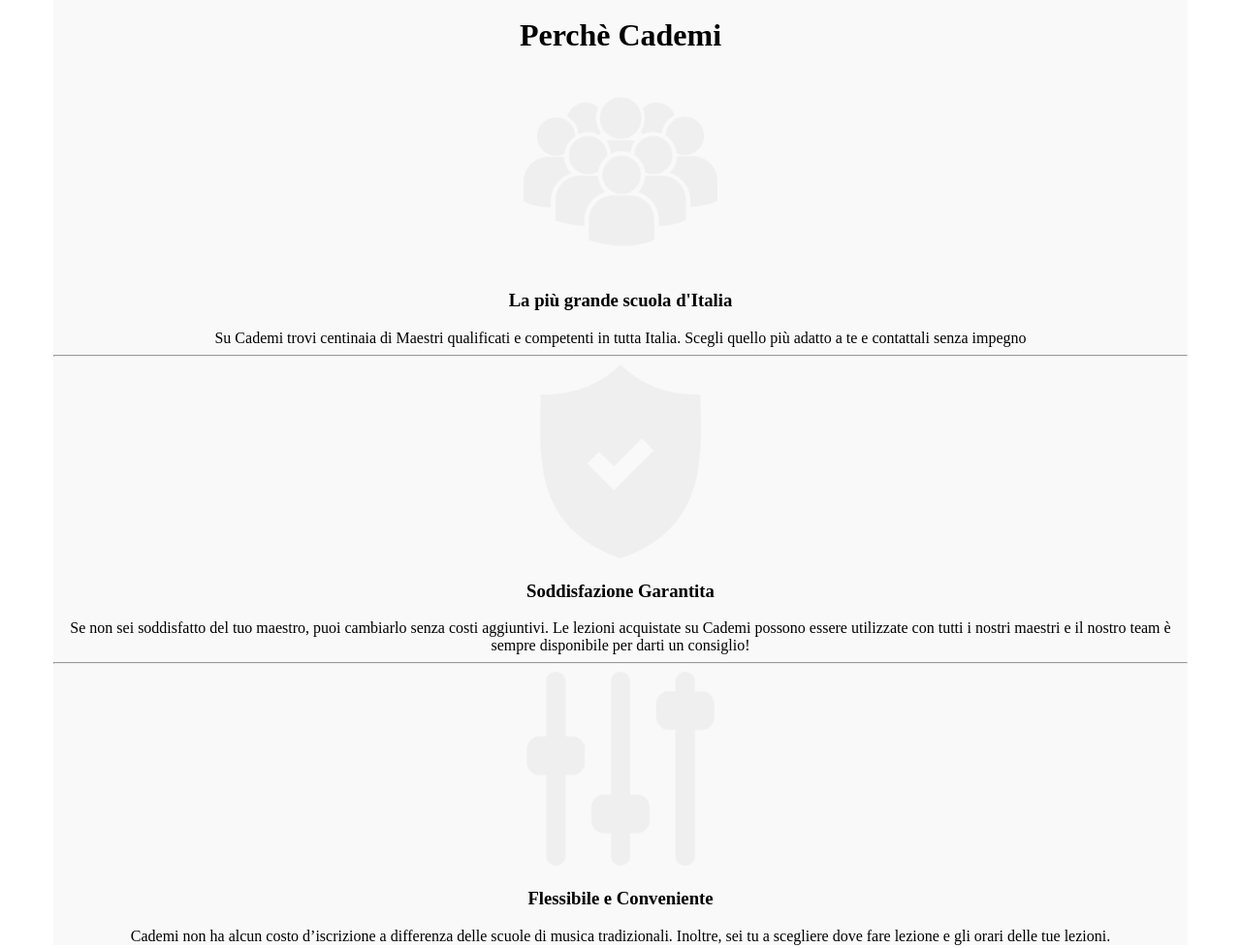
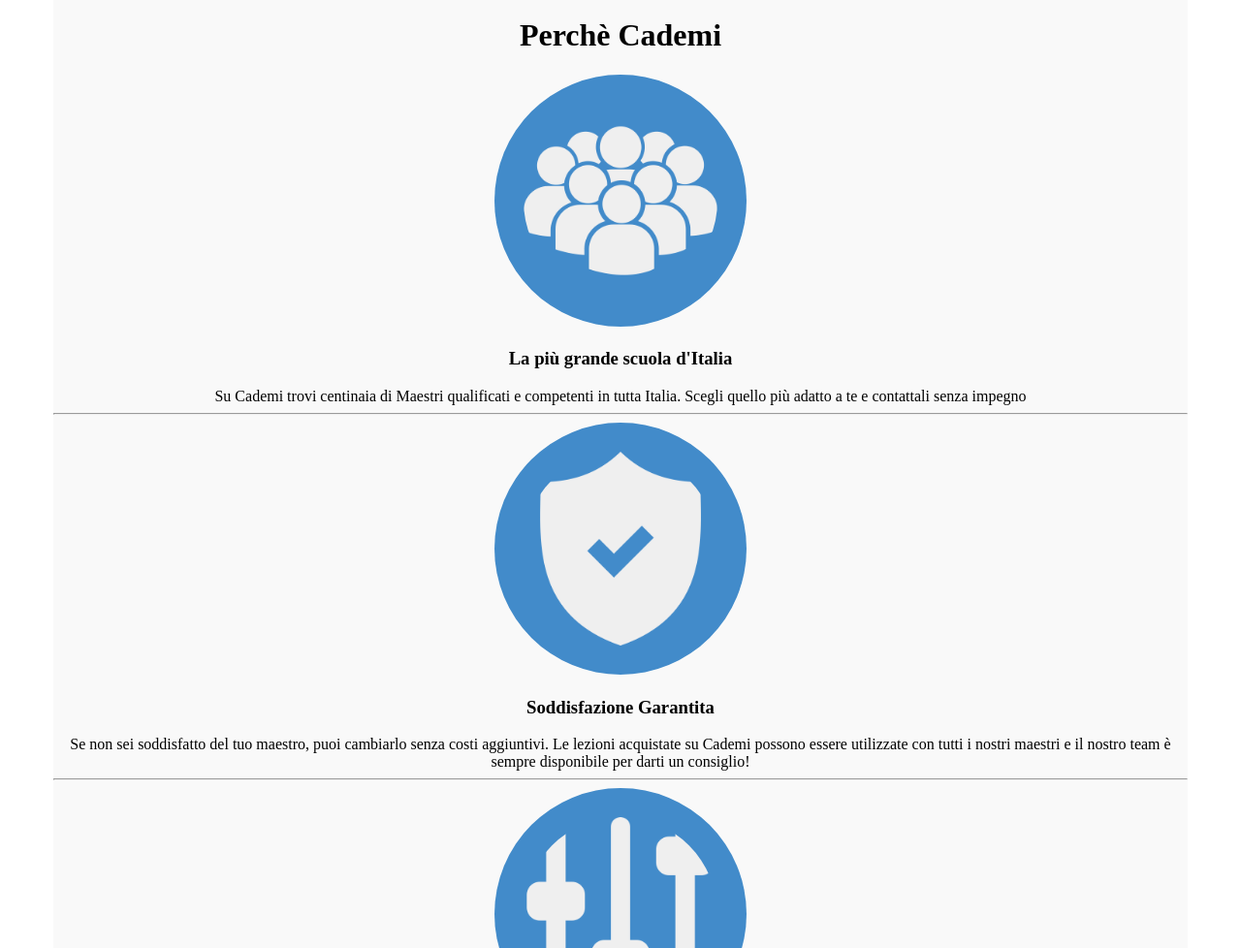
Before and after one commit to RobertaSciortino/html-css-resp-wannabe-12bool, a plain HTML site: page index.html in a window 1280 px wide. Shown: the part 788-1766 px from the top of the page at 97% size. Drawn offline with Linux system fonts and the light colour scheme.

Commit message:
modifica #why .row img in style.css

```diff
--- a/style.css
+++ b/style.css
@@ -47,7 +47,7 @@
   margin-top: 80px;
 }
 
-#why .row img {
+#why img {
   background-color: #428bca;
   border-radius: 50%;
   padding: 30px
```
